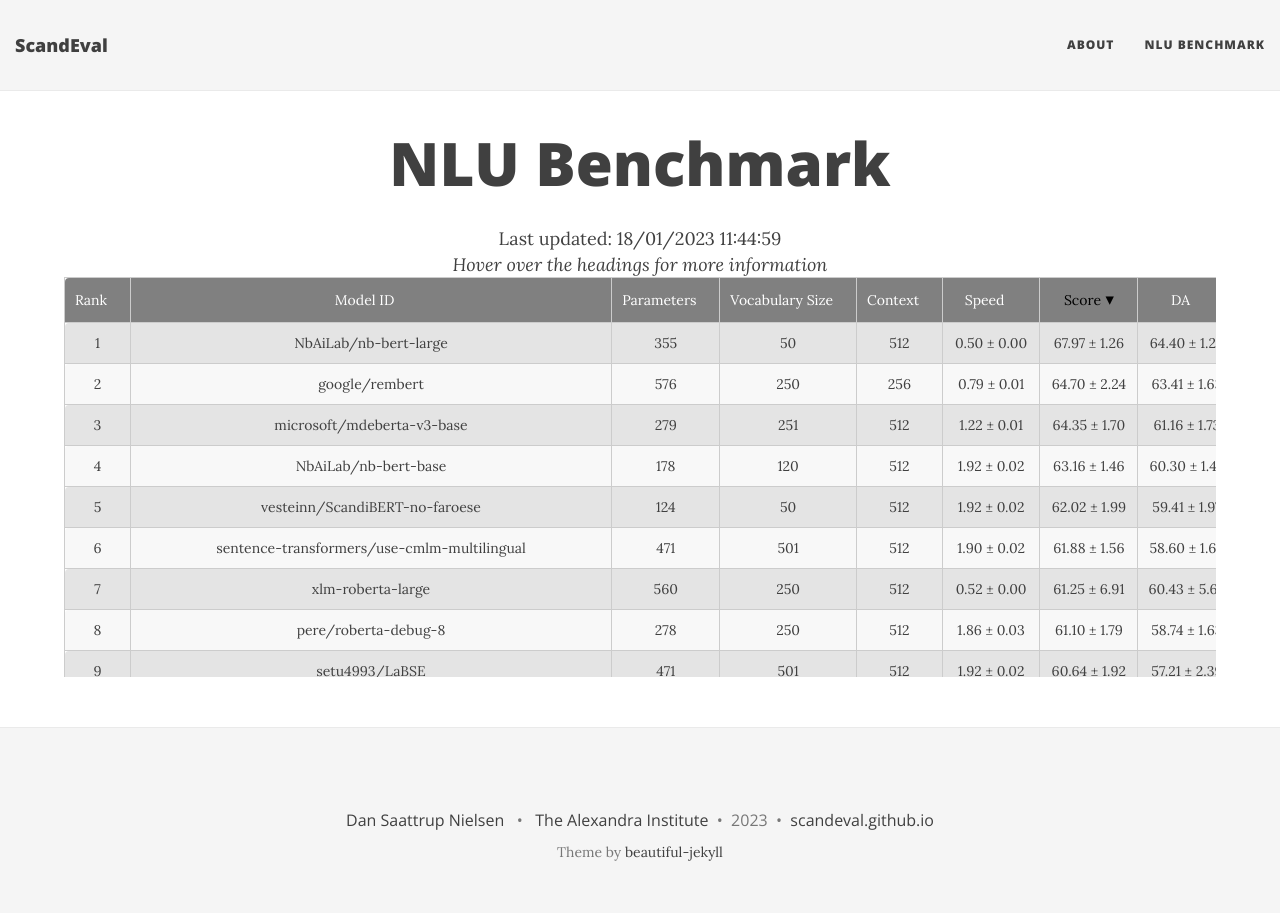
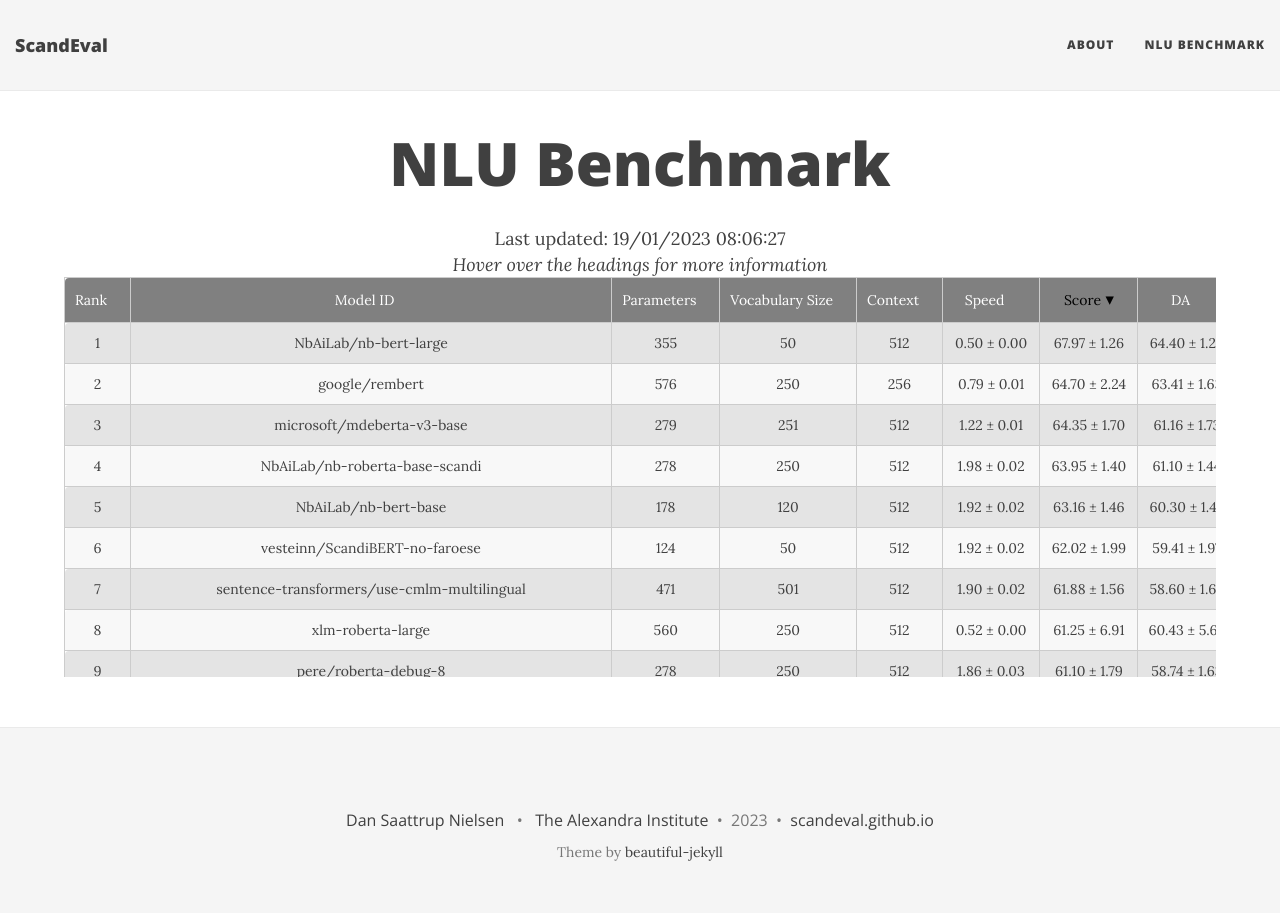
Before and after one commit to ScandEval/scandeval.github.io, a Jekyll site: the page built from nlu-benchmark.md, in a window 1280 px wide. Built offline with Jekyll 4.4.1, drawn with Linux system fonts in a browser that asks for light colours; nearby versions of some CDN libraries; some of the changed lines change nothing that is shown.

Commit message:
feat: Add 2 models

```diff
--- a/nlu-benchmark.md
+++ b/nlu-benchmark.md
@@ -3,7 +3,7 @@
 title: NLU Benchmark
 ---
 
-<center>Last updated: 18/01/2023 11:44:59</center>
+<center>Last updated: 19/01/2023 08:06:27</center>
 <center><i>Hover over the headings for more information</i></center>
 
 <div class="table-wrapper centered">
@@ -2806,6 +2806,66 @@
    <td class="sv la">59.64 ± 1.57 / 78.93 ± 0.73</td> <!-- ScaLA-sv -->
    <td class="sv qa">30.13 ± 2.25 / 35.50 ± 2.07</td> <!-- ScandiQA-sv -->
   </tr>
+  <tr>
+   <td class="rank"></td> <!-- Rank -->
+   <td>KBLab/electra-small-swedish-cased-discriminator</td> <!-- Model ID -->
+   <td class="num_model_parameters">16</td> <!-- Number of trainable parameters -->
+   <td class="vocabulary_size">50</td> <!-- Size of the model's vocabulary -->
+   <td class="max_sequence_length">512</td> <!-- Maximum sequence length of the model-->
+   <td class="speed">11.26 ± 0.24</td> <!-- Model inference speed -->
+   <td class="score"></td> <!-- ScandEval score -->
+   <td class="da-score"></td> <!-- Danish score -->
+   <td class="no-score"></td> <!-- Norwegian score -->
+   <td class="sv-score"></td> <!-- Swedish score -->
+   <td class="ner-score"></td> <!-- Mean named entity recognition score -->
+   <td class="sent-score"></td> <!-- Mean sentiment classification score -->
+   <td class="la-score"></td> <!-- Mean linguistic acceptability score -->
+   <td class="qa-score"></td> <!-- Mean question answering score -->
+   <td class="da ner">63.91 ± 1.90 / 66.13 ± 2.21</td> <!-- DaNE -->
+   <td class="da sent">21.48 ± 1.76 / 39.08 ± 2.35</td> <!-- AngryTweets -->
+   <td class="da la">26.99 ± 2.37 / 62.28 ± 0.96</td> <!-- ScaLA-da -->
+   <td class="da qa">25.44 ± 2.12 / 31.39 ± 1.96</td> <!-- ScandiQA-da -->
+   <td class="no ner">62.41 ± 3.57 / 66.04 ± 3.77</td> <!-- NorNE-nb -->
+   <td class="no ner">60.89 ± 1.33 / 65.43 ± 1.33</td> <!-- NorNE-nn -->
+   <td class="no sent">24.46 ± 1.06 / 40.08 ± 0.71</td> <!-- NoReC -->
+   <td class="no la">23.54 ± 1.78 / 60.01 ± 1.30</td> <!-- ScaLA-nb -->
+   <td class="no la">15.53 ± 3.71 / 55.47 ± 3.76</td> <!-- ScaLA-nn -->
+   <td class="no qa">19.77 ± 2.55 / 27.11 ± 2.32</td> <!-- ScandiQA-no -->
+   <td class="sv ner">61.57 ± 2.40 / 66.70 ± 2.34</td> <!-- SUC3 -->
+   <td class="sv sent">62.59 ± 1.26 / 56.06 ± 1.13</td> <!-- SweReC -->
+   <td class="sv la">67.85 ± 0.55 / 83.34 ± 0.33</td> <!-- ScaLA-sv -->
+   <td class="sv qa">29.68 ± 3.14 / 36.34 ± 2.71</td> <!-- ScandiQA-sv -->
+  </tr>
+  <tr>
+   <td class="rank"></td> <!-- Rank -->
+   <td>NbAiLab/nb-roberta-base-scandi</td> <!-- Model ID -->
+   <td class="num_model_parameters">278</td> <!-- Number of trainable parameters -->
+   <td class="vocabulary_size">250</td> <!-- Size of the model's vocabulary -->
+   <td class="max_sequence_length">512</td> <!-- Maximum sequence length of the model-->
+   <td class="speed">1.98 ± 0.02</td> <!-- Model inference speed -->
+   <td class="score"></td> <!-- ScandEval score -->
+   <td class="da-score"></td> <!-- Danish score -->
+   <td class="no-score"></td> <!-- Norwegian score -->
+   <td class="sv-score"></td> <!-- Swedish score -->
+   <td class="ner-score"></td> <!-- Mean named entity recognition score -->
+   <td class="sent-score"></td> <!-- Mean sentiment classification score -->
+   <td class="la-score"></td> <!-- Mean linguistic acceptability score -->
+   <td class="qa-score"></td> <!-- Mean question answering score -->
+   <td class="da ner">83.27 ± 1.09 / 85.41 ± 0.91</td> <!-- DaNE -->
+   <td class="da sent">52.08 ± 1.06 / 67.98 ± 0.77</td> <!-- AngryTweets -->
+   <td class="da la">67.99 ± 2.28 / 83.02 ± 1.44</td> <!-- ScaLA-da -->
+   <td class="da qa">41.08 ± 1.35 / 45.20 ± 1.21</td> <!-- ScandiQA-da -->
+   <td class="no ner">89.66 ± 0.60 / 92.24 ± 0.44</td> <!-- NorNE-nb -->
+   <td class="no ner">84.23 ± 0.85 / 87.58 ± 0.68</td> <!-- NorNE-nn -->
+   <td class="no sent">59.98 ± 1.33 / 71.70 ± 1.69</td> <!-- NoReC -->
+   <td class="no la">70.18 ± 1.41 / 83.83 ± 0.91</td> <!-- ScaLA-nb -->
+   <td class="no la">70.81 ± 1.50 / 84.45 ± 0.95</td> <!-- ScaLA-nn -->
+   <td class="no qa">40.58 ± 1.82 / 45.32 ± 1.67</td> <!-- ScandiQA-no -->
+   <td class="sv ner">74.04 ± 1.75 / 80.02 ± 1.62</td> <!-- SUC3 -->
+   <td class="sv sent">76.21 ± 1.60 / 73.41 ± 2.08</td> <!-- SweReC -->
+   <td class="sv la">71.92 ± 1.07 / 85.01 ± 0.74</td> <!-- ScaLA-sv -->
+   <td class="sv qa">42.80 ± 1.29 / 47.62 ± 1.27</td> <!-- ScandiQA-sv -->
+  </tr>
  </tbody>
 </table>
 </div>
```
Also changed, not shown: 1 other file.
